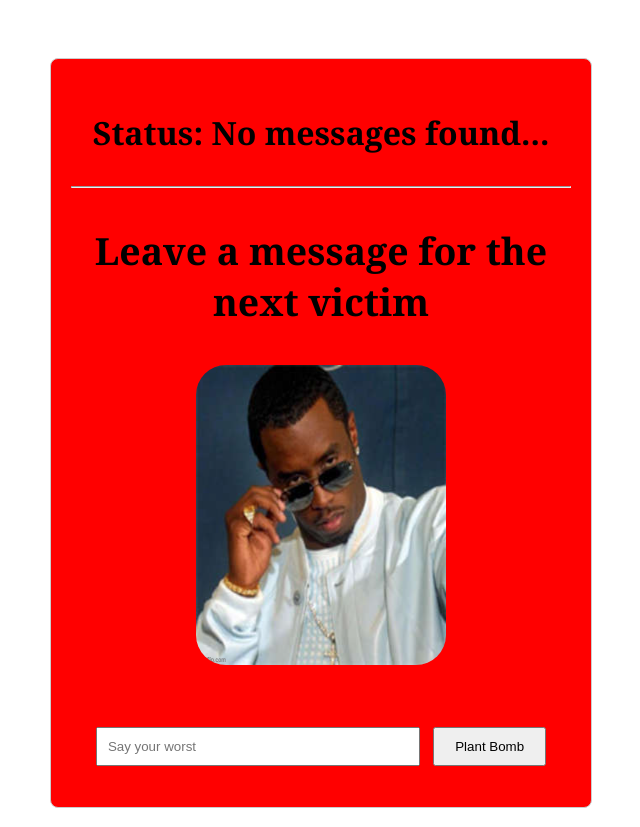
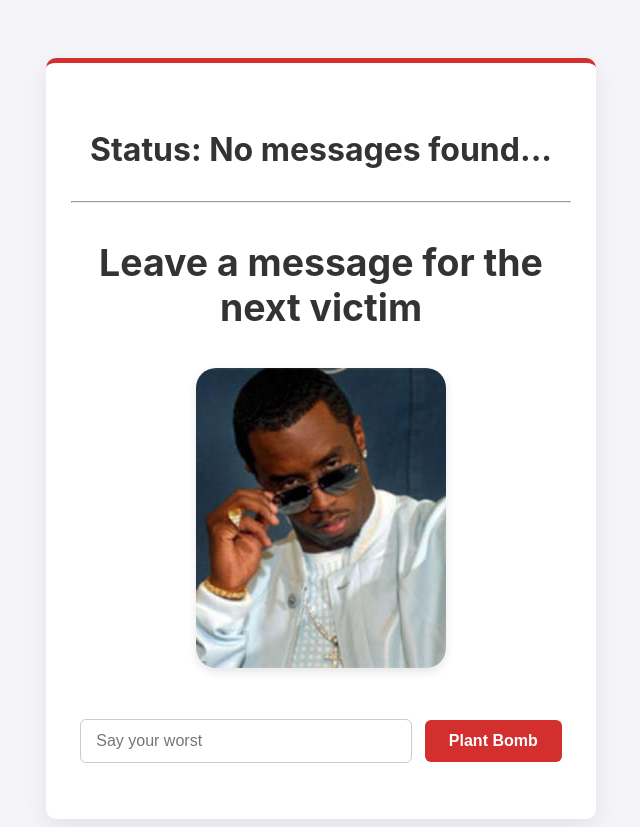
Before and after one commit to codeOfTsushima/Projects, a Flask app: page / in a window 1280 px wide. Shown: the whole page, without its empty margins (319-959 px from the left). Run offline with Flask 3, Linux system fonts and the light colour scheme.

Commit message:
Finished Message Bomb Project

```diff
--- a/static/style.css
+++ b/static/style.css
@@ -1,51 +1,94 @@
+
 body {
-    font-family: Georgia, 'Times New Roman', Times, serif;
+
+    font-family: -apple-system, BlinkMacSystemFont, "Segoe UI", Roboto, Helvetica, Arial, sans-serif;
+    background-color: #f4f4f9;
     text-align: center;
     padding-top: 50px;
+    color: #333333;
+}
 
+
+.container {
+    background-color: #ffffff;
+    max-width: 500px;
+    margin: 0 auto;
+
+    border-top: 5px solid #d32f2f;
+    padding: 35px 25px;
+    border-radius: 10px;
+    box-shadow: 0 8px 24px rgba(0, 0, 0, 0.08);
 }
 
 
 .diddy {
- height: 300px;
- width: 250px;
-  border-radius: 30px;
-  transition: transform 0.5s ease;
+    height: 300px;
+    width: 250px;
+    border-radius: 20px;
+    object-fit: cover;
+    box-shadow: 0 4px 10px rgba(0, 0, 0, 0.1);
+    transition: transform 0.4s ease, box-shadow 0.4s ease;
 }
+
 .diddy:hover {
-  transform: scale(1.1);
+    transform: scale(1.05);
+    box-shadow: 0 12px 20px rgba(0, 0, 0, 0.15);
 }
-.car{
+
+.car {
     height: 150px;
     width: 200px;
-}
-.container {
-    background-color: red;
-    max-width: 500px;
-    margin: 0 auto;
-    border: 1px solid #ccc;
-    padding: 20px;
-    border-radius: 8px;
+    object-fit: cover;
+    border-radius: 12px;
 }
 
 
 .bomb-alert-achu {
-    background-color: #ffe6e6;
-    color: red;
-    border: 1px solid red;
-    padding: 15px;
-    margin-bottom: 20px;
-    font-weight: bold;
+    background-color: #fff0f0;
+    color: #d32f2f;
+    border: none;
+    border-left: 4px solid #d32f2f;
+    padding: 16px;
+    margin-bottom: 25px;
+    font-weight: 600;
+    border-radius: 4px;
+    text-align: left;
 }
 
 
 input {
-    padding: 10px;
+    padding: 12px 15px;
     width: 60%;
     margin-right: 5px;
+    border: 1px solid #cccccc;
+    border-radius: 6px;
+    font-size: 16px;
+    outline: none;
+    transition: border-color 0.3s ease, box-shadow 0.3s ease;
+}
+
+
+input:focus {
+    border-color: #d32f2f;
+    box-shadow: 0 0 0 3px rgba(211, 47, 47, 0.15);
 }
 
 button {
-    padding: 10px 20px;
+    padding: 12px 24px;
+    background-color: #d32f2f;
+    color: #ffffff;
+    border: none;
+    border-radius: 6px;
+    font-size: 16px;
+    font-weight: bold;
     cursor: pointer;
+    transition: background-color 0.2s ease, transform 0.1s ease;
 }
+
+button:hover {
+    background-color: #b71c1c;
+}
+
+button:active {
+    transform: scale(0.96);
+}
```
